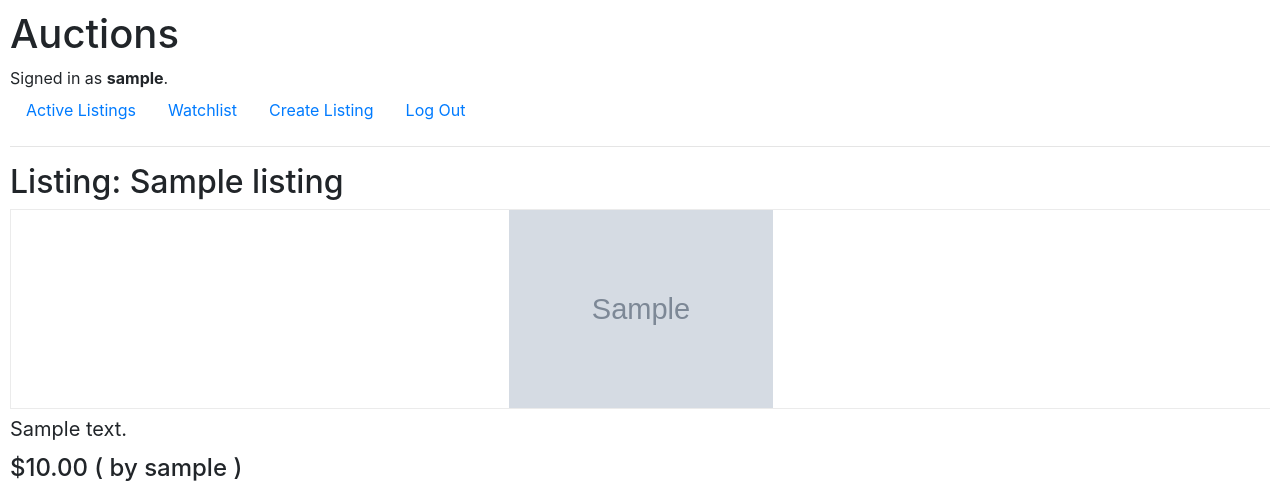
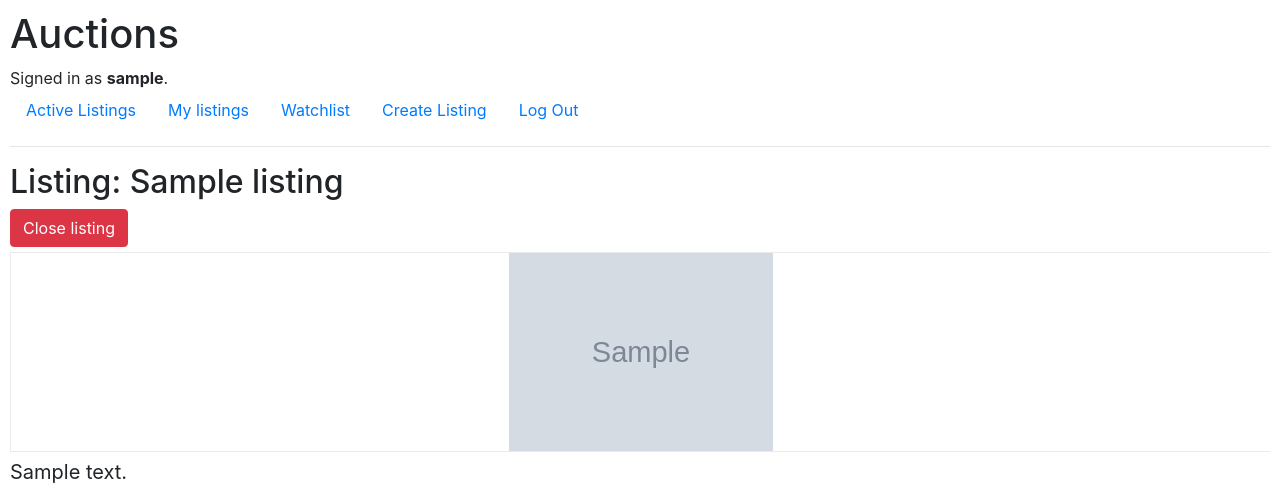
Before and after one commit to uclazyj/CS50W, a Django app: page /listings/1 in a window 1280 px wide. Shown: the top 487 px of the page. Run offline with Django 5.2, Linux system fonts and the light colour scheme; a user stored in the database is signed in; tables that the repository leaves empty hold one stand-in row (values such as "Sample post"); grey boxes marked "Sample" are stand-in pictures; some libraries are stand-ins or nearby versions.

Commit message:
The owner of the listing can close the listing.

```diff
--- a/projects/commerce/auctions/templates/auctions/layout.html
+++ b/projects/commerce/auctions/templates/auctions/layout.html
@@ -22,6 +22,9 @@
             </li>
             {% if user.is_authenticated %}
                 <li class="nav-item">
+                    <a class="nav-link" href="{% url 'my_listings' %}">My listings</a>
+                </li>
+                <li class="nav-item">
                     <a class="nav-link" href="{% url 'watchlist' %}">Watchlist</a>
                 </li>
                 <li class="nav-item">
--- a/projects/commerce/auctions/templates/auctions/listing.html
+++ b/projects/commerce/auctions/templates/auctions/listing.html
@@ -1,7 +1,21 @@
 {% extends "auctions/layout.html" %}
 
 {% block body %}
-    <h2>Listing: {{ listing.title }}</h2>
+    <h2>
+        Listing: {{ listing.title }}
+        {% if not listing.active %}
+        <span style="color: red">(Closed)</span>
+        {% endif %}
+    </h2>
+    {% if listing.active and user == listing.owner %}
+        <form action="{% url 'close' listing.id %}" method="POST">
+            {% csrf_token %}
+            <button class="btn btn-danger" type="submit">
+                Close listing
+            </button>
+        </form>
+    {% endif %}
+
     <div class="image-item">
         <img class="image" src="{{ listing.image_url }}" alt="Image of {{ listing.title }}">
     </div>
@@ -24,7 +38,7 @@
         {% endif %}
     </div>
 
-    {% if user != listing.owner and user != listing.last_bidder %}
+    {% if user != listing.owner and user != listing.last_bidder and listing.active %}
         <form action="{% url 'listings' listing.id %}" method="post">
             {% csrf_token %}
             {{ form }}
--- a/projects/commerce/auctions/templates/auctions/watchlist.html
+++ b/projects/commerce/auctions/templates/auctions/watchlist.html
@@ -28,6 +28,8 @@
                     </button>
                 </form>
             </div>
+        {% empty %}
+            Your watchlist is empty.
         {% endfor %}
     </div>
 
--- a/projects/commerce/auctions/urls.py
+++ b/projects/commerce/auctions/urls.py
@@ -9,5 +9,7 @@ urlpatterns = [
     path("register", views.register, name="register"),
     path("listings/<int:listing_id>", views.listings, name="listings"),
     path("create_listing", views.create_listing, name="create_listing"),
-    path("watchlist", views.watchlist, name="watchlist")
+    path("watchlist", views.watchlist, name="watchlist"),
+    path("close/<int:listing_id>", views.close, name="close"),
+    path("my_listings", views.my_listings, name="my_listings")
 ]
--- a/projects/commerce/auctions/views.py
+++ b/projects/commerce/auctions/views.py
@@ -27,19 +27,11 @@ class BidForm(forms.Form):
 @login_required
 def index(request):
     watched_items = Watch.objects.filter(user=request.user)
-    watched_listings = [watched_item.listing for watched_item in watched_items]
+    watched_listings = [watched_item.listing for watched_item in watched_items if watched_item.listing.active]
     return render(request, "auctions/index.html", {
-        "listings": Listing.objects.all(),
+        "listings": Listing.objects.filter(active=True),
         "watched_listings": watched_listings
     })
-
-# def index(request):
-    # watched_listings = Watch.objects.filter(user=request.user).values('listing'),
-    # unwatched_listings = Listing.objects.exclude(id__in=watched_listings)
-    # return render(request, "auctions/index.html", {
-    #     "watched_listings": watched_listings,
-    #     "unwatched_listings": unwatched_listings
-    # })
 
 
 def login_view(request):
@@ -166,3 +158,22 @@ def watchlist(request):
     return render(request, "auctions/watchlist.html", {
         "watched_listings": watched_listings
     })
+
+
+@login_required
+def close(request, listing_id):
+    try:
+        listing = Listing.objects.get(pk=listing_id)
+    except Listing.DoesNotExist:
+        return HttpResponseBadRequest("Bad Request: listing does not exist")
+    if request.method == "POST":
+        listing.active = False
+        listing.save()
+        return redirect("listings", listing_id=listing.id)
+
+
+@login_required
+def my_listings(request):
+    return render(request, "auctions/my_listings.html", {
+        "listings": Listing.objects.filter(owner=request.user).order_by("-active")
+    })
```
Also changed, not shown: projects/commerce/auctions/templates/auctions/my_listings.html (added, +30 -0 lines).
